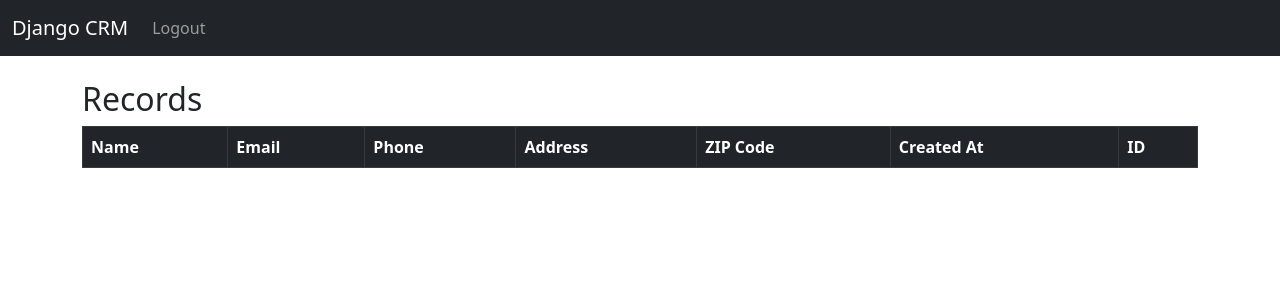
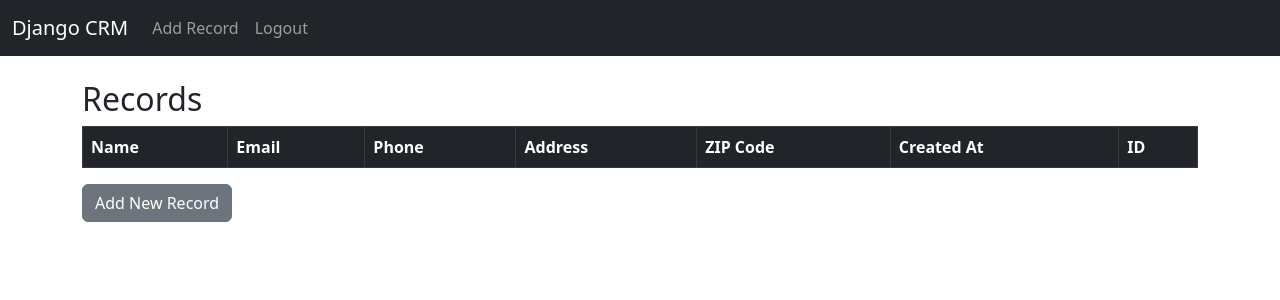
Before and after one commit to Yashar1989/Django-CRM, a Django app: page / in a window 1280 px wide. Shown: the top 300 px of the page. Run offline with Django 3.2, Linux system fonts and the light colour scheme; the visitor is signed in with stand-in values (Sample User, id 1); data that the repository does not hold is empty.

Commit message:
add add-record views and template

```diff
--- a/templates/website/home.html
+++ b/templates/website/home.html
@@ -41,7 +41,7 @@
 
       </tbody>
     </table>
-
+    <a href="{% url 'add_record' %}" class="btn btn-secondary">Add New Record</a>
   {% else %}
   <div class="col-md-6 offset-md-3">
     <h1>Login</h1>
--- a/templates/website/navbar.html
+++ b/templates/website/navbar.html
@@ -7,6 +7,9 @@
       <div class="collapse navbar-collapse" id="navbarSupportedContent">
         <ul class="navbar-nav me-auto mb-2 mb-lg-0">
           {% if user.is_authenticated %}
+            <li class="nav-item">
+              <a class="nav-link" href="{% url 'add_record' %}">Add Record</a>
+            </li>
             <li class="nav-item">
               <a class="nav-link" href="{% url 'logout' %}">Logout</a>
             </li>
--- a/website/urls.py
+++ b/website/urls.py
@@ -8,4 +8,5 @@ urlpatterns = [
     path('register/', views.register_user, name='register'),
     path('record/<int:pk>', views.customer_record, name='record'),
     path('delete_record/<int:pk>', views.delete_record, name='delete_record'),
+    path('add_record/', views.add_record, name='add_record'),
 ]
--- a/website/views.py
+++ b/website/views.py
@@ -1,7 +1,7 @@
 from django.shortcuts import render, redirect
 from django.contrib.auth import authenticate, login, logout
 from django.contrib import messages
-from .forms import SignUpForm
+from .forms import SignUpForm, AddRecordForm
 from .models import Record
 
 def home(request):
@@ -65,3 +65,15 @@ def delete_record(request, pk):
     else:
         messages.success(request, "You Must Be Logged In to View This Record", extra_tags='secondary')
         return redirect('home')
+
+def add_record(request):
+    form = AddRecordForm(request.POST or None)
+    if request.user.is_authenticated:
+        if request.method == 'POST':
+            if form.is_valid():
+                add_record = form.save()
+                messages.success(request, 'Record Added Successfully',extra_tags='warning')
+                return redirect('home')
+        return render(request, 'website/add_record.html', {'form': form})
+    messages.success(request, "You Must Be Logged In...", extra_tags='danger')
+    return redirect('home')
```
Also changed, not shown: templates/website/add_record.html (added, +13 -0 lines), website/forms.py (+16 -1 lines).
